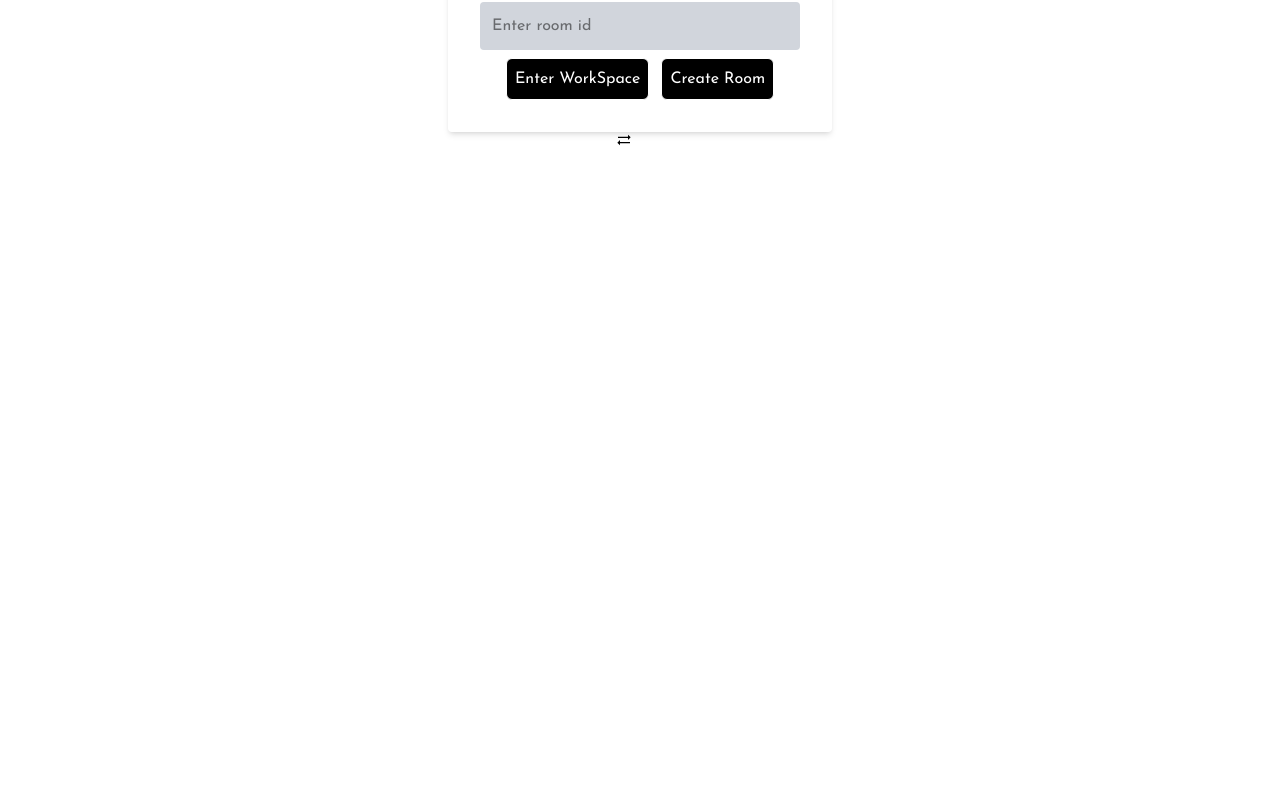
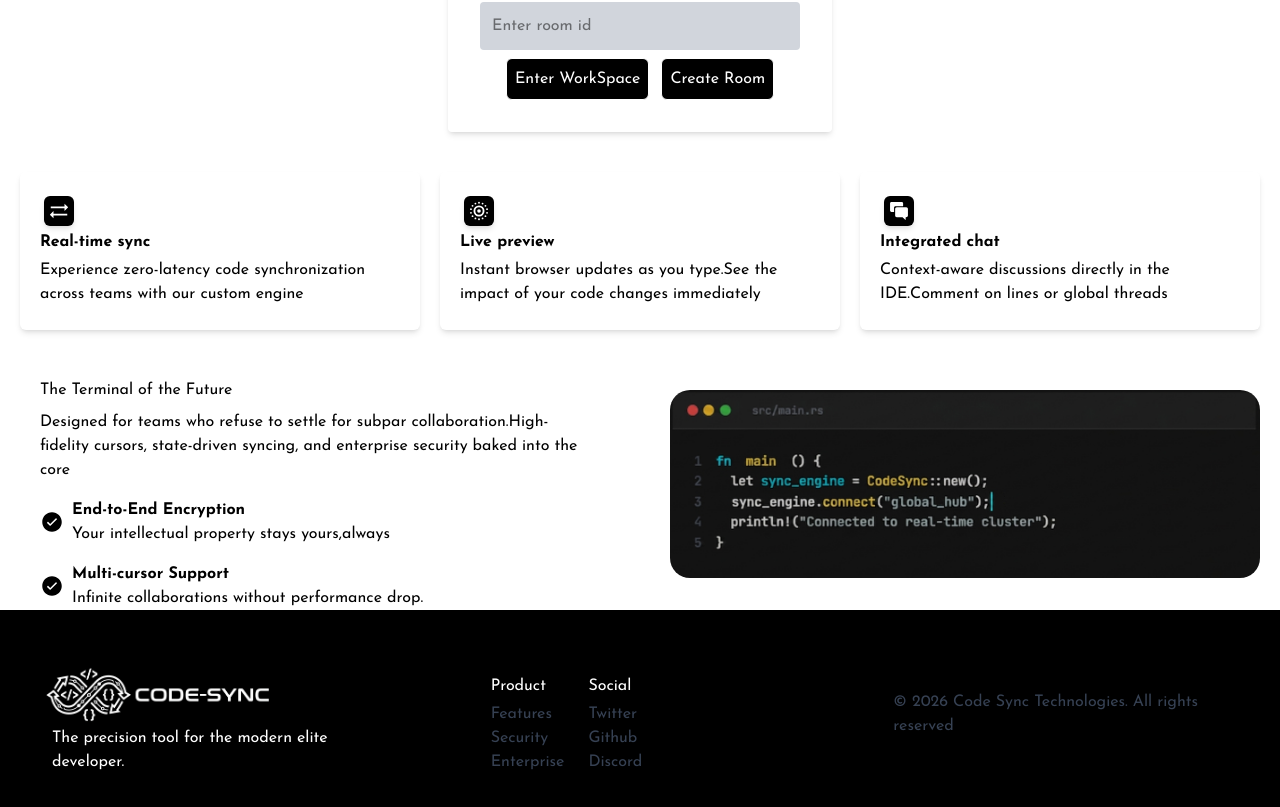
Before and after one commit to sourav-vs/code-sync-frontend, a React (Vite) app: page / in a window 1280 px wide. Shown: the part 279-1086 px from the top of the page. Before the commit the page ends 800 px from the top, so only its background shows below. Built offline with nearby package versions, Linux system fonts and the light colour scheme; a web font is replaced by a local one.

Commit message:
homepage design

```diff
--- /dev/null
+++ b/src/components/Footer.jsx
@@ -0,0 +1,33 @@
+import React from 'react'
+
+function Footer() {
+  return (
+    <>
+    <div className='grid grid-cols-3 gap-3 bg-black'>
+        <div className='px-8 py-14'>
+            <img src="ide-logo-2.png" alt="" width={'250px'} height={'100px'} />
+            <p className='text-white my-1 mx-5'>The precision tool for the modern elite developer.</p>
+        </div>
+        <div className='flex items-center gap-6 mx-15'>
+            <div>
+                <h1 className='my-1 text-white'>Product</h1>
+                <p className='text-gray-700 hover:text-white'>Features</p>
+                <p className='text-gray-700 hover:text-white'>Security</p>
+                <p className='text-gray-700 hover:text-white'>Enterprise</p>
+            </div>
+            <div>
+                <h1 className='my-1 text-white'>Social</h1>
+                <p className='text-gray-700 hover:text-white'>Twitter</p>
+                <p className='text-gray-700 hover:text-white'>Github</p>
+                <p className='text-gray-700 hover:text-white'>Discord</p>
+            </div>
+        </div>
+        <div>
+            <p className='text-gray-700 mx-8 mt-20'>© 2026 Code Sync Technologies. All rights reserved</p>
+        </div>
+    </div>
+    </>
+  )
+}
+
+export default Footer
--- a/src/pages/Home.jsx
+++ b/src/pages/Home.jsx
@@ -2,6 +2,10 @@ import React from 'react'
 import { Link } from 'react-router-dom'
 import Header from '../components/Header'
 import { MdSyncAlt } from "react-icons/md";
+import { TbLivePhoto } from "react-icons/tb";
+import { IoIosChatboxes } from "react-icons/io";
+import { IoIosCheckmarkCircle } from "react-icons/io";
+import Footer from '../components/Footer';
 
 function Home() {
   return (
@@ -22,12 +26,50 @@ function Home() {
           </div>
         </div>
 
-        <div className='grid grid-cols-3'>
-          <div>
-            <MdSyncAlt />
+        <div className='grid grid-cols-3 mt-5 pt-5 gap-5'>
+          <div className='w-100 p-5 rounded-md shadow-md'>
+            <MdSyncAlt  className='m-1 p-1 text-3xl bg-black text-white rounded-md shadow-md'/>
+            <h1 className='font-bold '>Real-time sync</h1>
+            <p className='my-1'>Experience zero-latency code synchronization across teams with our custom engine</p>
+          </div>
+          <div className='w-100 p-5 rounded-md shadow-md'>
+            <TbLivePhoto  className='m-1 p-1 text-3xl bg-black text-white rounded-md shadow-md'/>
+            <h1 className='font-bold my-1'>Live preview</h1>
+            <p className='my-1 '>Instant browser updates as you type.See the impact of your code changes immediately</p>
+          </div>
+          <div className='w-100 p-5 rounded-md shadow-md'>
+            <IoIosChatboxes  className='m-1 p-1 text-3xl bg-black text-white rounded-md shadow-md'/>
+            <h1 className='font-bold my-1'>Integrated chat</h1>
+            <p className='my-1 '>Context-aware discussions directly in the IDE.Comment on lines or global threads</p>
+          </div>
+        </div>
+
+        <div className='grid grid-cols-2 mt-5 pt-5 gap-5'>
+          <div className='px-5 mx-5'>
+            <h1 className='my-2'>The Terminal of the Future</h1>
+            <p>Designed for teams who refuse to settle for subpar collaboration.High-fidelity cursors, state-driven syncing, and enterprise security baked into the core</p>
+            <div className='flex items-center mt-4 gap-2'>
+              <IoIosCheckmarkCircle className='font-bold text-2xl'/>
+              <div>
+                <p className='font-bold'>End-to-End Encryption</p>
+                <p>Your intellectual property stays yours,always</p>
+              </div>
+            </div>
+              <div className='flex items-center mt-4 gap-2'>
+              <IoIosCheckmarkCircle className='font-bold text-2xl'/>
+              <div>
+                <p className='font-bold'>Multi-cursor Support</p>
+                <p>Infinite collaborations without performance drop.</p>
+              </div>
+            </div>
+          </div>
+
+          <div className='p-5'>
+            <img src="code.png" alt="" style={{borderRadius:'20px'}}/>
           </div>
         </div>
       </div>
+      <Footer/>
     </>
   )
 }
```
Also changed, not shown: public/code.png (added), public/ide-logo-2.png (added).
